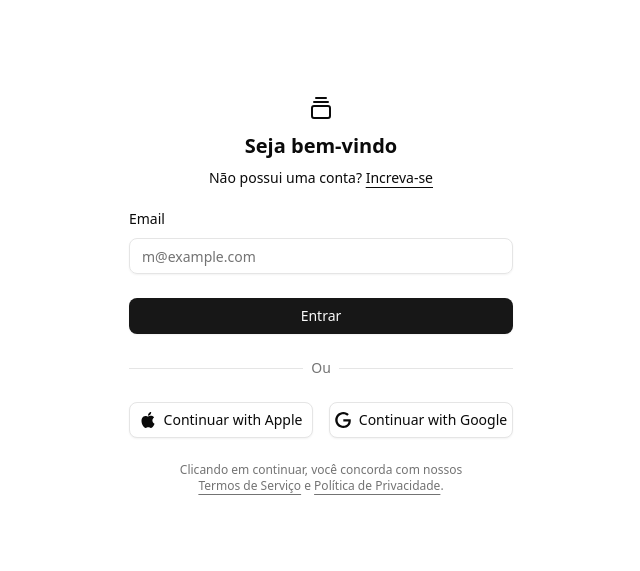
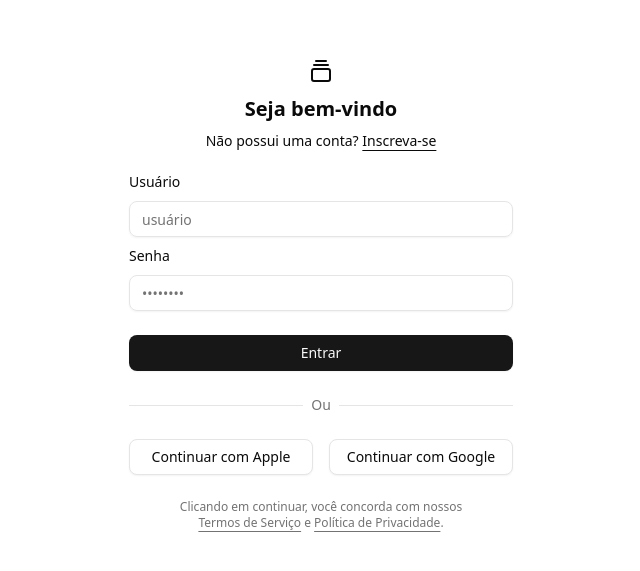
Before and after one commit to elc1090/project3-2025a-dbseitenfus-frontend, a Next.js app: page /login in a window 1280 px wide. Shown: the part 107-678 px from the top of the page, without its empty margins (319-959 px from the left). Built offline with nearby package versions, Linux system fonts and the light colour scheme.

Commit message:
feat: implement user login

```diff
--- a/src/components/login-form.jsx
+++ b/src/components/login-form.jsx
@@ -1,17 +1,43 @@
+"use client"
+
+import { useState } from "react"
+import { useRouter } from "next/navigation"
 import { GalleryVerticalEnd } from "lucide-react"
 
 import { cn } from "@/lib/utils"
 import { Button } from "@/components/ui/button"
 import { Input } from "@/components/ui/input"
 import { Label } from "@/components/ui/label"
+import { login } from "@/lib/api"
 
-export function LoginForm({
-  className,
-  ...props
-}) {
+export function LoginForm({ className, ...props }) {
+  const [username, setUsername] = useState("")
+  const [password, setPassword] = useState("")
+  const router = useRouter()
+
+  async function handleSubmit(e) {
+    e.preventDefault()
+    try {
+      const response = await login(username, password)
+      if(!response.ok) {
+        alert("Login falhou: " + (response || "Verifique usuário e senha."))
+        return
+      }
+      const data = await response.json()
+      if (data.token) {
+        localStorage.setItem("token", data.token)
+        router.push("/")
+      } else {
+        alert("Login falhou: " + (data || "Verifique usuário e senha."))
+      }
+    } catch (error) {
+      alert("Erro ao tentar logar: " + error.message)
+    }
+  }
+
   return (
     <div className={cn("flex flex-col gap-6", className)} {...props}>
-      <form>
+      <form onSubmit={handleSubmit}>
         <div className="flex flex-col gap-6">
           <div className="flex flex-col items-center gap-2">
             <a href="#" className="flex flex-col items-center gap-2 font-medium">
@@ -23,15 +49,31 @@ export function LoginForm({
             <h1 className="text-xl font-bold">Seja bem-vindo</h1>
             <div className="text-center text-sm">
               Não possui uma conta?{" "}
-              <a href="#" className="underline underline-offset-4">
-                Increva-se
+              <a href="/signup" className="underline underline-offset-4">
+                Inscreva-se
               </a>
             </div>
           </div>
           <div className="flex flex-col gap-6">
             <div className="grid gap-3">
-              <Label htmlFor="email">Email</Label>
-              <Input id="email" type="email" placeholder="m@example.com" required />
+              <Label htmlFor="text">Usuário</Label>
+              <Input
+                id="username"
+                type="text"
+                placeholder="usuário"
+                required
+                value={username}
+                onChange={(e) => setUsername(e.target.value)}
+              />
+              <Label htmlFor="password">Senha</Label>
+              <Input
+                id="password"
+                type="password"
+                placeholder="••••••••"
+                required
+                value={password}
+                onChange={(e) => setPassword(e.target.value)}
+              />
             </div>
             <Button type="submit" className="w-full">
               Entrar
@@ -45,20 +87,12 @@ export function LoginForm({
           </div>
           <div className="grid gap-4 sm:grid-cols-2">
             <Button variant="outline" type="button" className="w-full">
-              <svg xmlns="http://www.w3.org/2000/svg" viewBox="0 0 24 24">
-                <path
-                  d="M12.152 6.896c-.948 0-2.415-1.078-3.96-1.04-2.04.027-3.91 1.183-4.961 3.014-2.117 3.675-.546 9.103 1.519 12.09 1.013 1.454 2.208 3.09 3.792 3.039 1.52-.065 2.09-.987 3.935-.987 1.831 0 2.35.987 3.96.948 1.637-.026 2.676-1.48 3.676-2.948 1.156-1.688 1.636-3.325 1.662-3.415-.039-.013-3.182-1.221-3.22-4.857-.026-3.04 2.48-4.494 2.597-4.559-1.429-2.09-3.623-2.324-4.39-2.376-2-.156-3.675 1.09-4.61 1.09zM15.53 3.83c.843-1.012 1.4-2.427 1.245-3.83-1.207.052-2.662.805-3.532 1.818-.78.896-1.454 2.338-1.273 3.714 1.338.104 2.715-.688 3.559-1.701"
-                  fill="currentColor" />
-              </svg>
-              Continuar with Apple
+              {/* Ícone Apple */}
+              Continuar com Apple
             </Button>
             <Button variant="outline" type="button" className="w-full">
-              <svg xmlns="http://www.w3.org/2000/svg" viewBox="0 0 24 24">
-                <path
-                  d="M12.48 10.92v3.28h7.84c-.24 1.84-.853 3.187-1.787 4.133-1.147 1.147-2.933 2.4-6.053 2.4-4.827 0-8.6-3.893-8.6-8.72s3.773-8.72 8.6-8.72c2.6 0 4.507 1.027 5.907 2.347l2.307-2.307C18.747 1.44 16.133 0 12.48 0 5.867 0 .307 5.387.307 12s5.56 12 12.173 12c3.573 0 6.267-1.173 8.373-3.36 2.16-2.16 2.84-5.213 2.84-7.667 0-.76-.053-1.467-.173-2.053H12.48z"
-                  fill="currentColor" />
-              </svg>
-              Continuar with Google
+              {/* Ícone Google */}
+              Continuar com Google
             </Button>
           </div>
         </div>
@@ -69,5 +103,5 @@ export function LoginForm({
         e <a href="#">Política de Privacidade</a>.
       </div>
     </div>
-  );
+  )
 }
```
